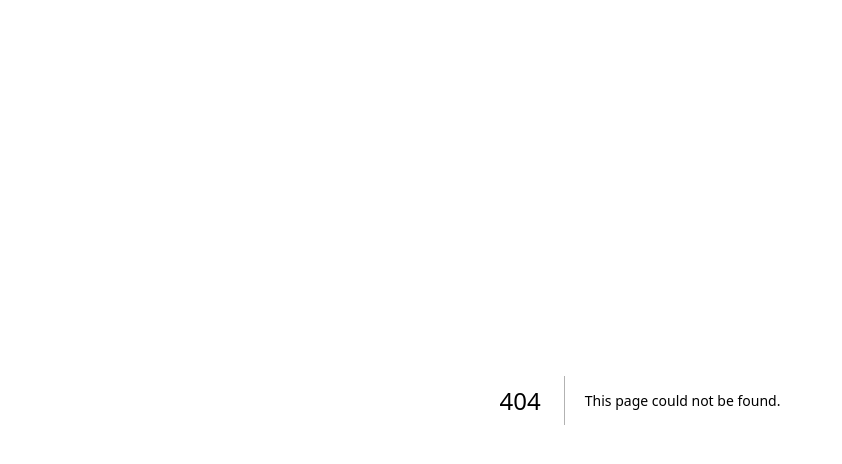
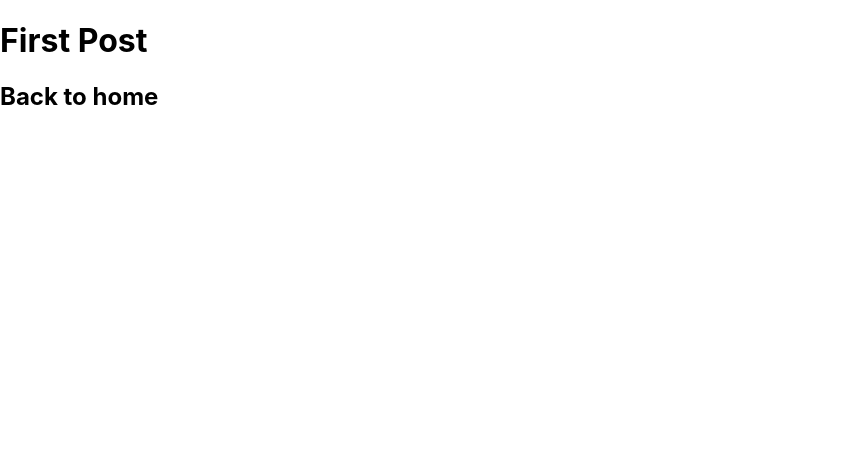
Before and after one commit to sirony/next-js-blog, a Next.js app: page /posts/first-post in a window 1280 px wide. Before the commit this address had no page. Shown: the top 464 px of the page, without its empty margins (0-842 px from the left). Built offline with nearby package versions, Linux system fonts and the light colour scheme.

Commit message:
Client side nevigation

```diff
--- /dev/null
+++ b/pages/posts/first-post.js
@@ -0,0 +1,12 @@
+import Link from "next/link";
+
+export default function FirstPost(){
+    return (
+        <>
+        <h1>First Post</h1>
+        <h2>
+            <Link href='/'>Back to home</Link>
+        </h2>
+        </>
+    )
+}
```
